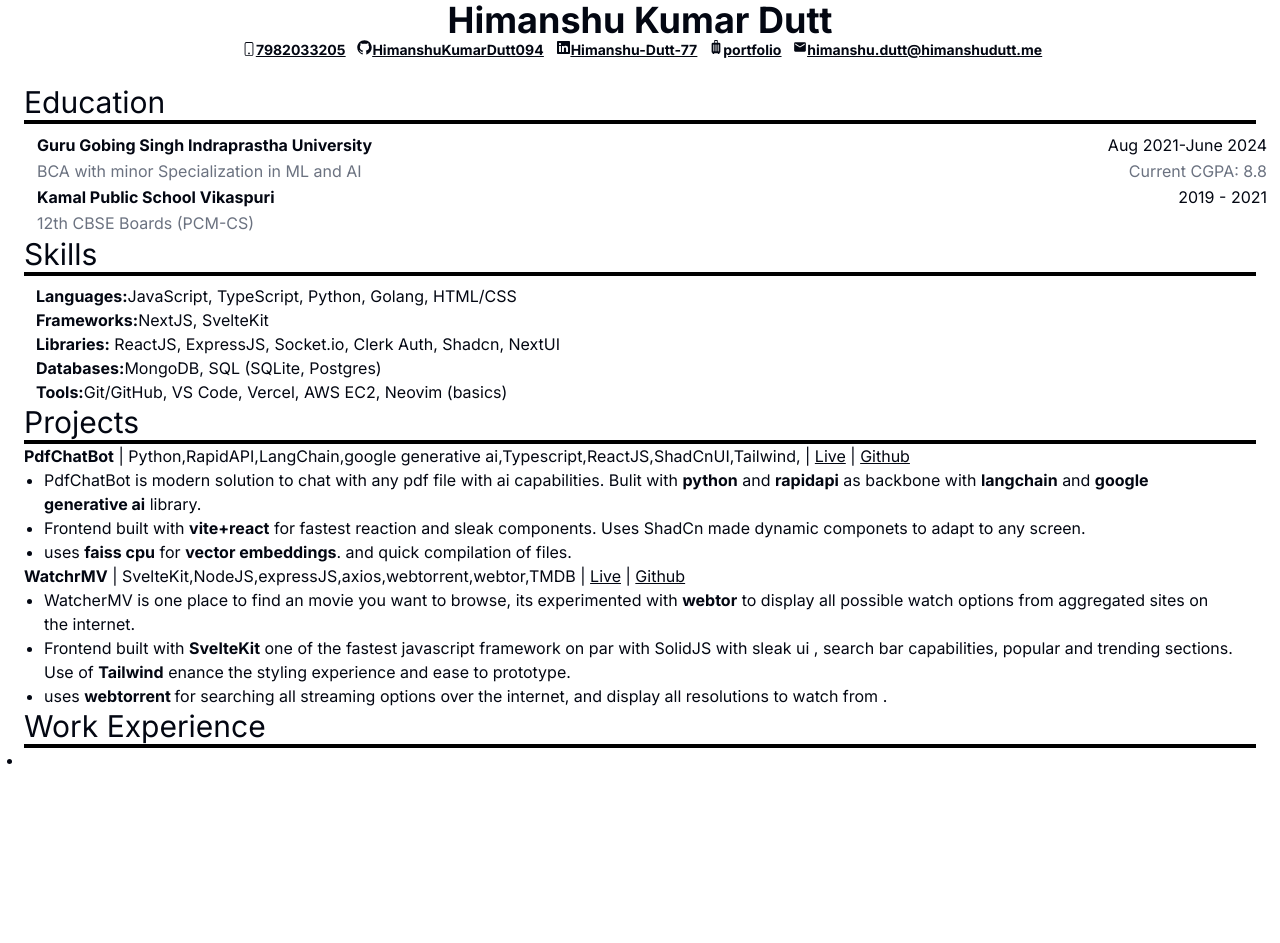
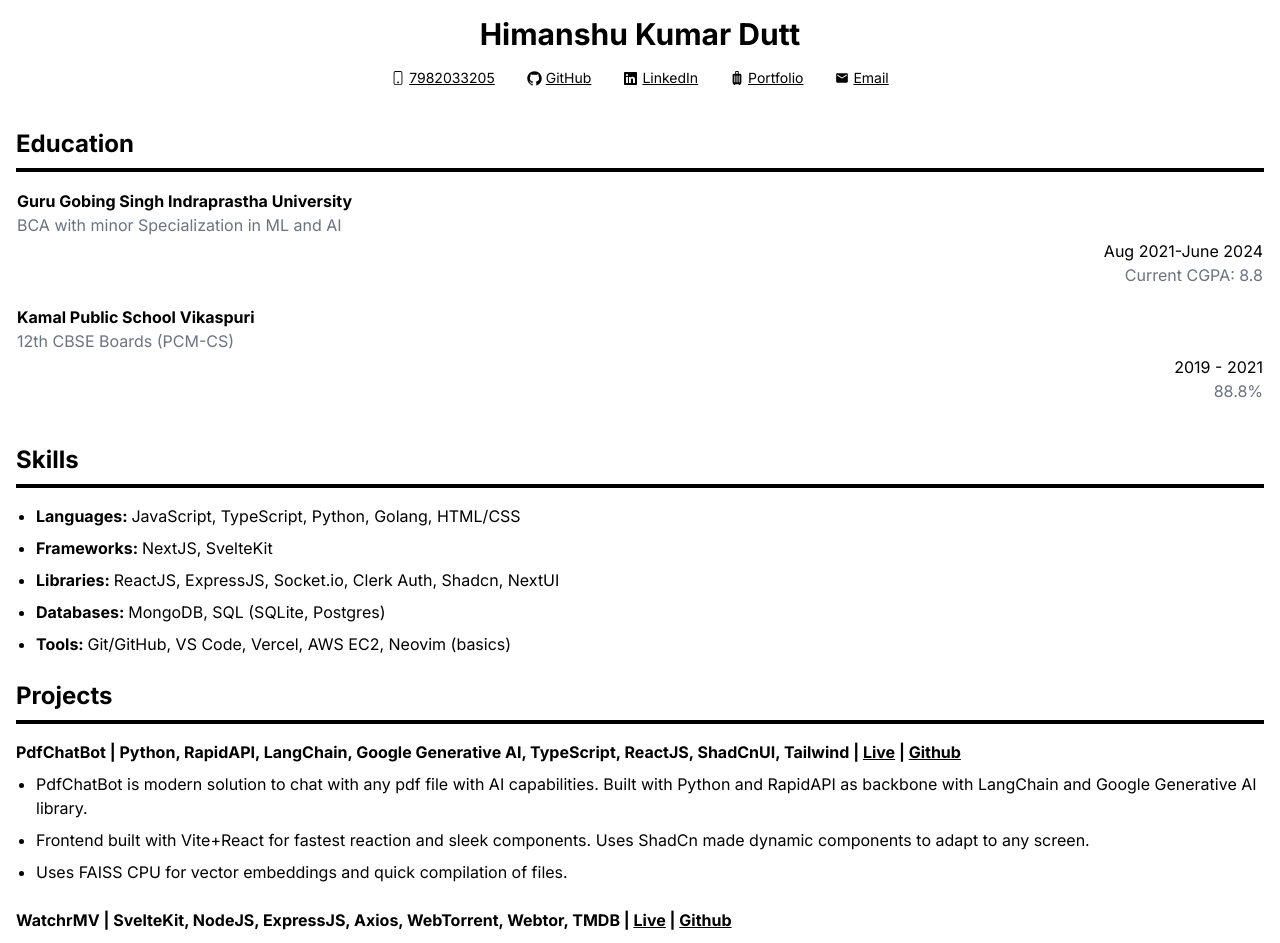
Before and after one commit to HimanshuKumarDutt094/portfolio, a Next.js app: page / in a window 1280 px wide. Shown: the top 943 px of the page. Before the commit the page ends 800 px from the top, so only its background shows below. Built offline with nearby package versions, Linux system fonts and the light colour scheme.

Commit message:
draft portfolio done

```diff
--- a/app/page.tsx
+++ b/app/page.tsx
@@ -1,144 +1,173 @@
+import React from 'react';
+import Link from 'next/link';
 import { GitHubLogoIcon, LinkedInLogoIcon } from "@radix-ui/react-icons";
-import Image from "next/image";
-import Link from "next/link";
-import { BiPhone } from "react-icons/bi";
-import { BsPhone, BsSuitcase, BsSuitcase2, BsSuitcaseFill } from "react-icons/bs";
+import { BsPhone, BsSuitcaseFill } from "react-icons/bs";
 import { MdEmail } from "react-icons/md";
 
 export default function Home () {
   return (
-    <div className=" w-full h-full">
-      <header className="p-2 m-2   contents text-4xl font-bold ">
-
-
-        <h1 className=" flex justify-center ">Himanshu Kumar Dutt</h1>
-        <ul className="flex justify-center text-xs md:text-sm ml-1 md:gap-3">
-          <li className="underline flex "> <BsPhone className="mt-[0.1rem]" /> <a href="phoneto:+917982033205">7982033205</a> </li>
-          <li className="underline flex "> <GitHubLogoIcon /> <a target="_blank" href={`github.com/HimanshuKumarDutt094`} about="github link" >HimanshuKumarDutt094</a> </li>
-          <li className="underline flex"> <LinkedInLogoIcon /> <a href={`linkedin.com/in/himanshu-dutt-77`} about="linkedin  link" >Himanshu-Dutt-77</a> </li>
-          <li className="underline flex"> <BsSuitcaseFill /> <a href={`himanshudutt.tech`} about="porfolio link" >portfolio</a> </li>
-          <li className="underline flex"> <MdEmail /> <a href={`mailto:adasimobenio@gmail.com`} about="email link" >himanshu.dutt@himanshudutt.me</a> </li>
-
+    <div className="w-full min-h-screen bg-white text-black">
+      <header className="p-4 text-center">
+        <h1 className="text-3xl font-bold mb-2">Himanshu Kumar Dutt</h1>
+        <ul className="flex flex-wrap justify-center gap-4 text-sm">
+          {[
+            { icon: <BsPhone className="mr-1" />, text: "7982033205", href: "tel:+917982033205" },
+            { icon: <GitHubLogoIcon className="mr-1" />, text: "GitHub", href: "https://github.com/HimanshuKumarDutt094" },
+            { icon: <LinkedInLogoIcon className="mr-1" />, text: "LinkedIn", href: "https://linkedin.com/in/himanshu-dutt-77" },
+            { icon: <BsSuitcaseFill className="mr-1" />, text: "Portfolio", href: "https://himanshudutt.tech" },
+            { icon: <MdEmail className="mr-1" />, text: "Email", href: "mailto:himanshu.dutt@himanshudutt.me" },
+          ].map((item, index) => (
+            <li key={index} className="flex items-center">
+              <a href={item.href} className="flex items-center underline p-2" target="_blank" rel="noopener noreferrer">
+                {item.icon}
+                {item.text}
+              </a>
+            </li>
+          ))}
         </ul>
       </header>
-      <main className="p-6 w-full">
-        <h3 className="text-3xl  "> Education
-        </h3>
-        <hr className=" border-black border-[2px]" />
-        <table className=" ml-3 mr-3 mt-2  w-full  px-12" border={2} >
-          <tr className="flex justify-between">
-            <td className="font-bold">
-              Guru Gobing Singh Indraprastha University
-            </td>
-            <td> Aug 2021-June 2024</td>
-          </tr>
-          <tr className="flex text-gray-500 justify-between">
-            <td>
-              BCA with minor Specialization in ML and AI            </td>
-            <td>Current CGPA: 8.8</td>
-          </tr>
-          <tr className="flex justify-between">
-            <td className="font-bold">
-              Kamal Public School Vikaspuri
-            </td>
-            <td>  2019 - 2021</td>
-          </tr>
-          <tr className="flex text-gray-500 justify-between">
-            <td>
-              12th CBSE Boards (PCM-CS)
-            </td>
-          </tr>
-        </table>
-        <h3 className="text-3xl  "> Skills
-          <hr className=" border-black border-[2px]" />
-        </h3>
-        <ul className="mx-3 mt-2">
-          <li>
-            <b>
-              Languages:
 
-            </b>
-            JavaScript, TypeScript, Python, Golang, HTML/CSS</li>
-          <li>
-            <b>
-              Frameworks:
+      <main className="p-4">
+        <Section title="Education">
+          <table className="w-full border-collapse">
+            <tbody>
+              <EducationRow
+                institution="Guru Gobing Singh Indraprastha University"
+                period="Aug 2021-June 2024"
+                degree="BCA with minor Specialization in ML and AI"
+                grade="Current CGPA: 8.8"
+              />
+              <EducationRow
+                institution="Kamal Public School Vikaspuri"
+                period="2019 - 2021"
+                degree="12th CBSE Boards (PCM-CS)"
+                grade="88.8%"
+              />
+            </tbody>
+          </table>
+        </Section>
 
-            </b>
-            NextJS, SvelteKit</li>
-          <li>
-            <b>
-              Libraries:
+        <Section title="Skills">
+          <ul className="list-disc pl-5">
+            <SkillItem title="Languages" skills="JavaScript, TypeScript, Python, Golang, HTML/CSS" />
+            <SkillItem title="Frameworks" skills="NextJS, SvelteKit" />
+            <SkillItem title="Libraries" skills="ReactJS, ExpressJS, Socket.io, Clerk Auth, Shadcn, NextUI" />
+            <SkillItem title="Databases" skills="MongoDB, SQL (SQLite, Postgres)" />
+            <SkillItem title="Tools" skills="Git/GitHub, VS Code, Vercel, AWS EC2, Neovim (basics)" />
+          </ul>
+        </Section>
 
-            </b>            ReactJS,
-            ExpressJS,
-            Socket.io,
-            Clerk Auth,
-            Shadcn,
-            NextUI
-          </li>
-          <li>
-            <b>
-              Databases:
-            </b>
-            MongoDB, SQL (SQLite, Postgres) </li>
-          <li>
-            <b>            Tools:
-            </b>
-            Git/GitHub,
-            VS Code,
-            Vercel,
-            AWS EC2,
-            Neovim (basics)
-          </li>
-        </ul>
-        <h3 className="text-3xl  "> Projects
-          <hr className=" border-black border-[2px]" />
-        </h3>
-        <div>
-          <ul className="list-disc">
-            <h4 className=""> <b>PdfChatBot</b> | Python,RapidAPI,LangChain,google generative ai,Typescript,ReactJS,ShadCnUI,Tailwind, | <a className="underline" href="https://pdf-chat-bot-wine.vercel.app/">Live</a> | <a className="underline" href="https://github.com/HimanshuKumarDutt094/PDFChatBot/tree/main">Github</a> </h4>
-            <li className="mx-5">
-              PdfChatBot is modern solution to chat with any pdf file with ai capabilities. Bulit with <b>python</b> and <b>rapidapi</b> as backbone with <b>langchain</b> and <b>google generative ai</b> library.
+        <Section title="Projects">
+          <ProjectItem
+            title="PdfChatBot"
+            tech="Python, RapidAPI, LangChain, Google Generative AI, TypeScript, ReactJS, ShadCnUI, Tailwind"
+            liveLink="https://pdf-chat-bot-wine.vercel.app/"
+            githubLink="https://github.com/HimanshuKumarDutt094/PDFChatBot/tree/main"
+            description={[
+              "PdfChatBot is modern solution to chat with any pdf file with AI capabilities. Built with Python and RapidAPI as backbone with LangChain and Google Generative AI library.",
+              "Frontend built with Vite+React for fastest reaction and sleek components. Uses ShadCn made dynamic components to adapt to any screen.",
+              "Uses FAISS CPU for vector embeddings and quick compilation of files."
+            ]}
+          />
+          <ProjectItem
+            title="WatchrMV"
+            tech="SvelteKit, NodeJS, ExpressJS, Axios, WebTorrent, Webtor, TMDB"
+            liveLink="https://watcher-mv.vercel.app/"
+            githubLink="https://github.com/HimanshuKumarDutt094/watcher-mv/"
+            description={[
+              "WatcherMV is one place to find a movie you want to browse, it's experimented with Webtor to display all possible watch options from aggregated sites on the internet.",
+              "Frontend built with SvelteKit, one of the fastest JavaScript frameworks on par with SolidJS with sleek UI, search bar capabilities, popular and trending sections. Use of Tailwind enhances the styling experience and ease to prototype.",
+              "Uses WebTorrent for searching all streaming options over the internet, and display all resolutions to watch from."
+            ]}
+          />
+        </Section>
 
-            </li>
-            <li className="mx-5">
-              Frontend built with <b>vite+react</b> for fastest reaction and sleak components.
-              Uses ShadCn made dynamic componets to adapt to any screen.
-            </li>
-            <li className="mx-5">
-              uses <b>faiss cpu</b> for <b>vector embeddings</b>. and quick compilation of files.
-            </li>
-          </ul>
-        </div>
-        <div>
-          <ul className=" list-disc">
-            <h4> <b>WatchrMV</b> | SvelteKit,NodeJS,expressJS,axios,webtorrent,webtor,TMDB  | <a className="underline" href="https://watcher-mv.vercel.app/">Live</a> | <a className="underline" href="https://github.com/HimanshuKumarDutt094/watcher-mv/">Github</a> </h4>
-            <li className="mx-5">
-              WatcherMV is  one place to find an movie you want to browse, its experimented with <b>webtor</b> to display all possible watch options from aggregated sites on the internet.
+        <Section title="Work Experience">
+          <ExperienceItem
+            company="SAP Labs India"
+            position="Developer Intern"
+            period="July 2023 - September 2023"
+            responsibilities={[
+              "Feasibility study on whether live data can have currency conversion for team use case.",
+              "Used Java and Selenium to rewrite & improve previously written automation testing scripts.",
+              "Migration from Java 11 to Java 22 as well as Maven. Created custom reusable scripts to handle different use cases while testing. Reduced testing time to 5min for 3 different websites from 20min+."
+            ]}
+          />
+          <ExperienceItem
+            company="RankFlys"
+            position="MERN Stack Developer"
+            period="May 2024 - July 2024"
+            responsibilities={[
+              "Worked as freelance developer to create and integrate AI-based NEET and JEE question doubt engine.",
+              "Used NodeJS, ExpressJS, NextJS, and Google Gemini 1.5 to create optimized solution with rate limits & authorizations.",
+              "Created file upload, camera upload, crop mechanism alongside sharp package to reduce file size for optimal performance."
+            ]}
+          />
+        </Section>
+      </main>
 
+      <footer className="p-4">
+        <Section title="Certificates">
+          <div className="pl-4">
+            <b>Generative AI | ML | Python | Golang</b>
+          </div>
+        </Section>
+      </footer>
+    </div>
+  );
+}
 
-            </li>
-            <li className="mx-5">
-              Frontend built with <b>SvelteKit</b> one of the fastest javascript framework on par with SolidJS  with sleak ui , search bar capabilities, popular and trending sections.
-              Use of <b>Tailwind</b> enance the styling experience and ease to prototype.
-            </li>
-            <li className="mx-5">
-              uses <b>webtorrent </b> for searching all streaming options over the internet, and display all resolutions to watch from .
-            </li>
-          </ul>
-        </div>
-        <div>
-          <h3 className="text-3xl  "> Work Experience
-            <hr className=" border-black border-[2px]" />
-          </h3>
-          <ul className="list-disc">
-            <li>
+const Section: React.FC<{ title: string; children: React.ReactNode }> = ({ title, children }) => (
+  <div className="mb-6">
+    <h3 className="text-2xl font-bold mb-2">{title}</h3>
+    <hr className="border-black border-2 mb-4" />
+    {children}
+  </div>
+);
 
-            </li>
-          </ul>
-        </div>
-      </main>
-      <footer></footer>
-    </div >
-  )
-}
+const EducationRow: React.FC<{ institution: string; period: string; degree: string; grade: string }> = ({ institution, period, degree, grade }) => (
+  <tr className="mb-4 block">
+    <td className="block">
+      <div className="font-bold">{institution}</div>
+      <div className="text-gray-500">{degree}</div>
+    </td>
+    <td className="block text-right">
+      <div>{period}</div>
+      {grade && <div className="text-gray-500">{grade}</div>}
+    </td>
+  </tr>
+);
+
+const SkillItem: React.FC<{ title: string; skills: string }> = ({ title, skills }) => (
+  <li className="mb-2">
+    <b>{title}: </b>
+    {skills}
+  </li>
+);
+
+const ProjectItem: React.FC<{ title: string; tech: string; liveLink: string; githubLink: string; description: string[] }> = ({ title, tech, liveLink, githubLink, description }) => (
+  <div className="mb-6">
+    <h4 className="font-bold mb-2">
+      {title} | {tech} | <a className="underline" href={liveLink} target="_blank" rel="noopener noreferrer">Live</a> | <a className="underline" href={githubLink} target="_blank" rel="noopener noreferrer">Github</a>
+    </h4>
+    <ul className="list-disc pl-5">
+      {description.map((item, index) => (
+        <li key={index} className="mb-2">{item}</li>
+      ))}
+    </ul>
+  </div>
+);
+
+const ExperienceItem: React.FC<{ company: string; position: string; period: string; responsibilities: string[] }> = ({ company, position, period, responsibilities }) => (
+  <div className="mb-6">
+    <h4 className="font-bold mb-2 flex justify-between flex-wrap">
+      <span>{company} | {position}</span>
+      <span>{period}</span>
+    </h4>
+    <ul className="list-disc pl-5">
+      {responsibilities.map((item, index) => (
+        <li key={index} className="mb-2">{item}</li>
+      ))}
+    </ul>
+  </div>
+);
```
